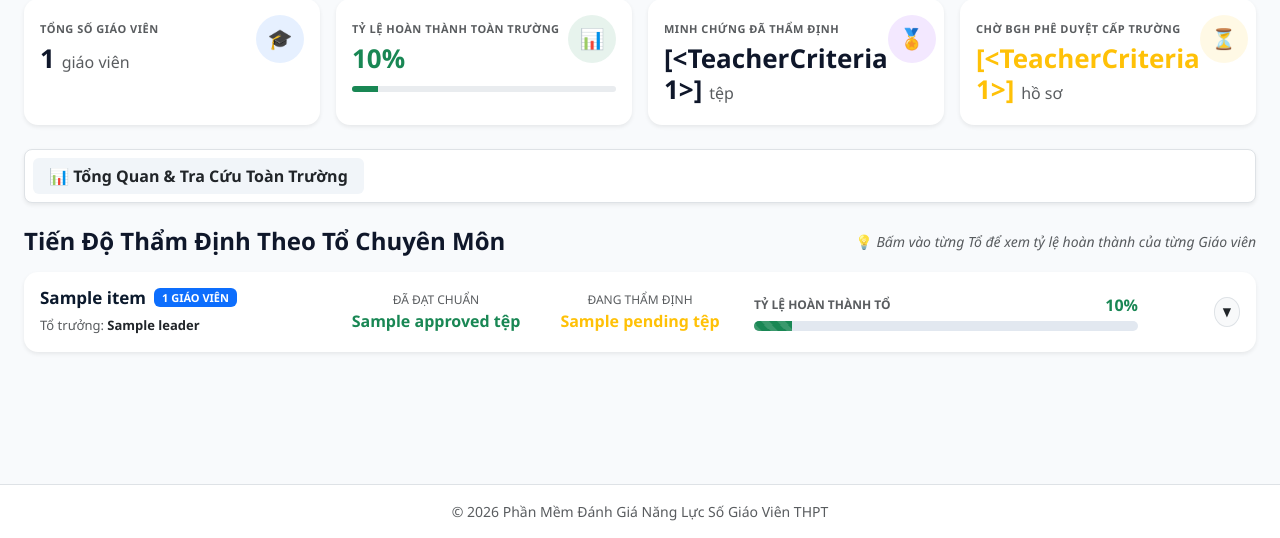
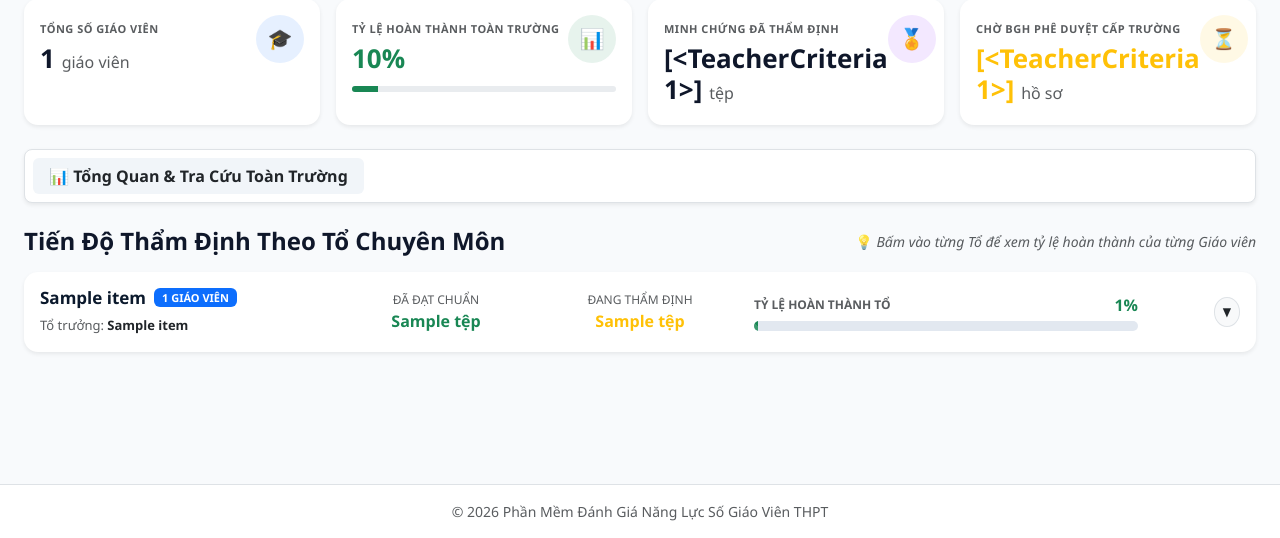
Before and after one commit to lethingochon/DGNLS, a Flask app: template app/templates/admin/dashboard.html in a window 1280 px wide. Shown: the part 262-800 px from the top of the page. Run offline with Flask 3, Linux system fonts and the light colour scheme; tables that the repository leaves empty hold one stand-in row (values such as "Sample post"); the template is opened without the code that fills it: values that come from a table or form of the project are taken from there, most other values are stand-ins (such as "Sample title", 1, 10 or a date in 2020).

Commit message:
Update dashboard.html

```diff
--- a/app/templates/admin/dashboard.html
+++ b/app/templates/admin/dashboard.html
@@ -115,7 +115,7 @@
         </button>
     </div>
 
-    <!-- 4. Section: Tiến Độ Thẩm Định Theo Tổ Chuyên Môn (XỔ XUỐNG XEM CHI TIẾT GV) -->
+    <!-- 4. Section: Tiến Độ Thẩm Định Theo Tổ Chuyên Môn (ACCORDION CHÍNH THỨC) -->
     <div class="d-flex justify-content-between align-items-center mb-3">
         <h4 class="fw-bold mb-0" style="color: #0f172a;">Tiến Độ Thẩm Định Theo Tổ Chuyên Môn</h4>
         <small class="text-muted">💡 <i>Bấm vào từng Tổ để xem tỷ lệ hoàn thành của từng Giáo viên</i></small>
@@ -140,30 +140,31 @@
                             </span>
                         </div>
                         <small class="text-muted" style="font-size: 13px;">
-                            Tổ trưởng: <b class="text-dark">{{ item.leader }}</b>
+                            Tổ trưởng: <b class="text-dark">{{ item.head_name or item.leader or 'Chưa phân công' }}</b>
                         </small>
                     </div>
 
                     <!-- Cột 2: Đã đạt chuẩn -->
                     <div class="col-md-2 text-md-center my-2 my-md-0">
                         <small class="text-muted d-block" style="font-size: 12px;">ĐÃ ĐẠT CHUẨN</small>
-                        <span class="fw-bold text-success" style="font-size: 16px;">{{ item.approved }} tệp</span>
+                        <span class="fw-bold text-success" style="font-size: 16px;">{{ item.dept_approved if item.dept_approved is defined else item.approved }} tệp</span>
                     </div>
 
                     <!-- Cột 3: Đang thẩm định -->
                     <div class="col-md-2 text-md-center my-2 my-md-0">
                         <small class="text-muted d-block" style="font-size: 12px;">ĐANG THẨM ĐỊNH</small>
-                        <span class="fw-bold text-warning" style="font-size: 16px;">{{ item.pending }} tệp</span>
+                        <span class="fw-bold text-warning" style="font-size: 16px;">{{ item.dept_pending if item.dept_pending is defined else item.pending }} tệp</span>
                     </div>
 
                     <!-- Cột 4: Tỷ lệ % & Thanh Tiến độ ngang -->
                     <div class="col-md-4">
+                        {% set dept_percent_val = item.dept_percent if item.dept_percent is defined else item.progress %}
                         <div class="d-flex justify-content-between align-items-center mb-1">
                             <small class="text-muted fw-bold" style="font-size: 12px;">TỶ LỆ HOÀN THÀNH TỔ</small>
-                            <span class="fw-bold text-success" style="font-size: 16px;">{{ item.progress }}%</span>
+                            <span class="fw-bold text-success" style="font-size: 16px;">{{ dept_percent_val }}%</span>
                         </div>
                         <div class="progress" style="height: 10px; border-radius: 10px; background-color: #e2e8f0;">
-                            <div class="progress-bar bg-success progress-bar-striped progress-bar-animated" role="progressbar" style="width: {{ item.progress }}%;"></div>
+                            <div class="progress-bar bg-success progress-bar-striped progress-bar-animated" role="progressbar" style="width: {{ dept_percent_val }}%;"></div>
                         </div>
                     </div>
 
@@ -202,12 +203,13 @@
                                     <td class="text-center text-success fw-bold">{{ t.approved }} tệp</td>
                                     <td class="text-center text-warning fw-bold">{{ t.pending }} tệp</td>
                                     <td>
+                                        {% set teacher_percent_val = t.percent if t.percent is defined else t.progress %}
                                         <div class="d-flex justify-content-between align-items-center mb-1">
-                                            <span class="fw-bold text-success" style="font-size: 13px;">{{ t.progress }}%</span>
-                                            <small class="text-muted" style="font-size: 11px;">({{ t.approved }}/{{ t.total }} tiêu chí)</small>
+                                            <span class="fw-bold text-success" style="font-size: 13px;">{{ teacher_percent_val }}%</span>
+                                            <small class="text-muted" style="font-size: 11px;">({{ t.approved }}/{{ t.total_tc if t.total_tc is defined else t.total }} tiêu chí)</small>
                                         </div>
                                         <div class="progress" style="height: 7px; border-radius: 10px; background-color: #e2e8f0;">
-                                            <div class="progress-bar bg-info" role="progressbar" style="width: {{ t.progress }}%;"></div>
+                                            <div class="progress-bar bg-info" role="progressbar" style="width: {{ teacher_percent_val }}%;"></div>
                                         </div>
                                     </td>
                                 </tr>
```
